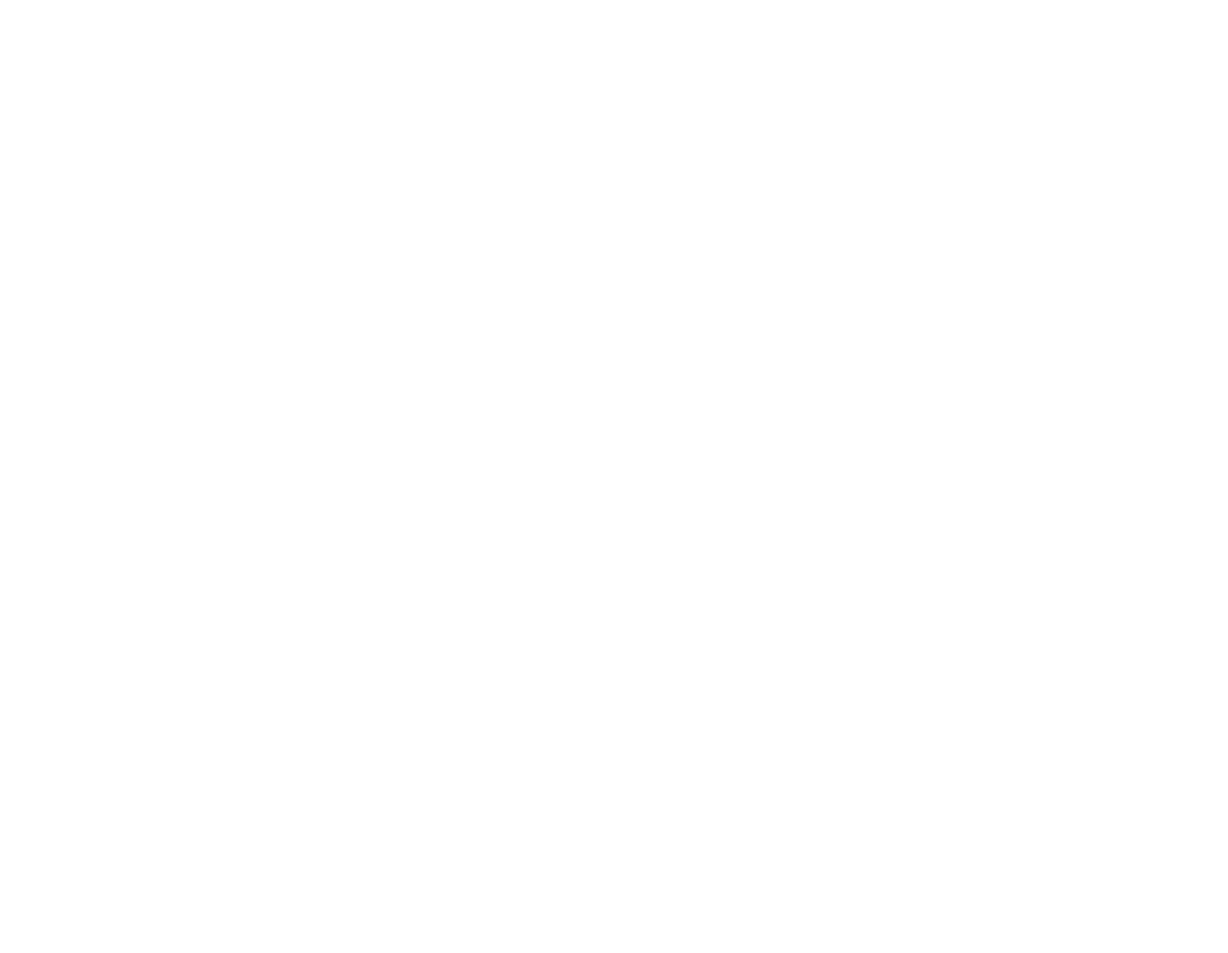
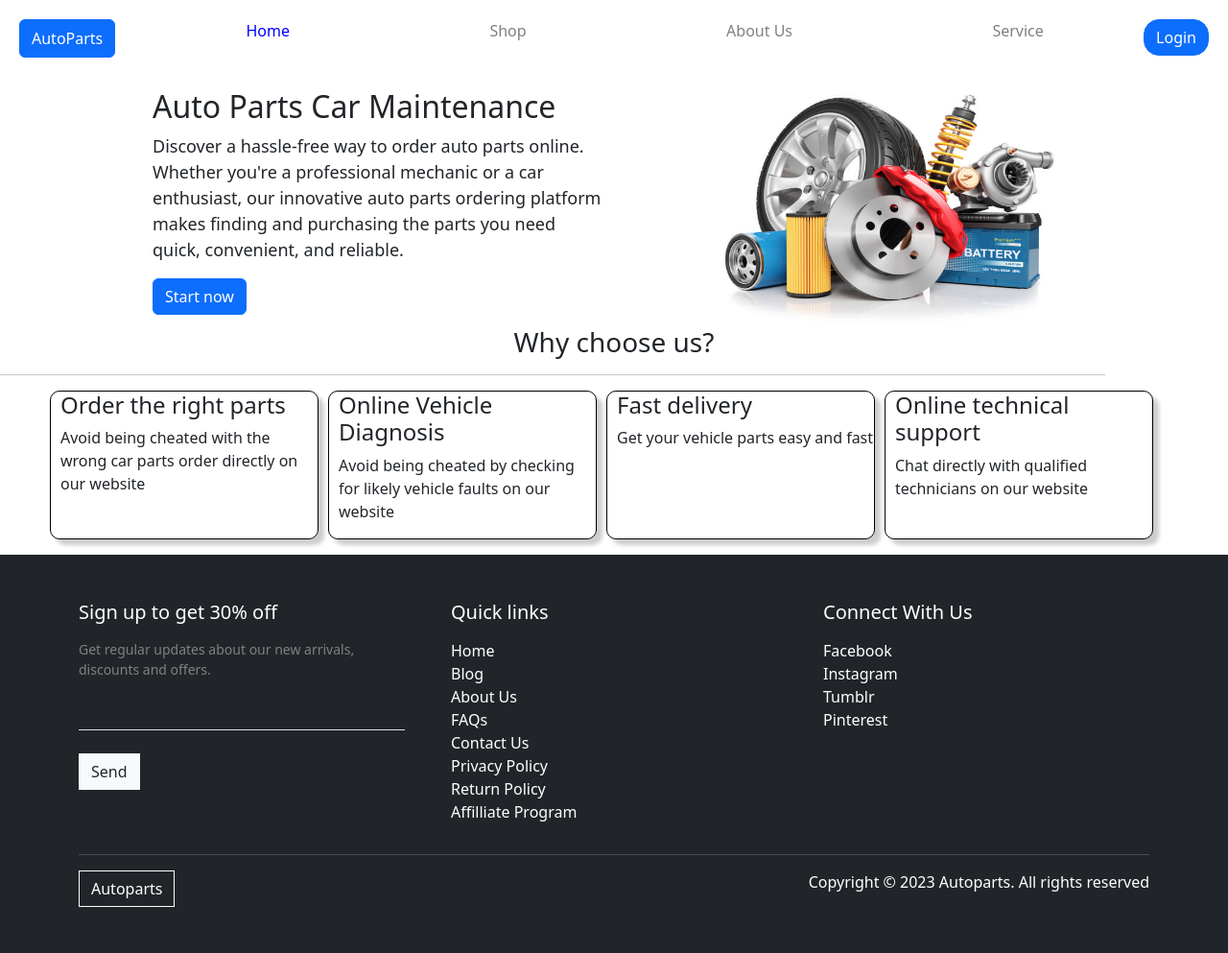
Before and after one commit to Dufuna-CodeCamp/june2023hack2, a plain HTML site: page index.html in a window 1280 px wide. Shown: the whole page at 96% size. Before the commit the page ends 800 px from the top, so only its background shows below. Drawn offline with nearby package versions, Linux system fonts and the light colour scheme.

Commit message:
updating development

```diff
--- a/index.html
+++ b/index.html
@@ -0,0 +1,128 @@
+<!DOCTYPE html>
+<html lang="en">
+<head>
+    <meta charset="UTF-8">
+    <meta name="viewport" content="width=device-width, initial-scale=1.0">
+    <link rel="stylesheet" href="style.css">
+    <link href="https://cdn.jsdelivr.net/npm/bootstrap@5.3.0/dist/css/bootstrap.min.css" rel="stylesheet" integrity="sha384-9ndCyUaIbzAi2FUVXJi0CjmCapSmO7SnpJef0486qhLnuZ2cdeRhO02iuK6FUUVM" crossorigin="anonymous">
+    <title>AutoParts</title>
+</head>
+
+<body>
+    <header>
+        <div class="flex-header">
+            <button class="btn btn-primary rounded-2">AutoParts</button>
+            <ul class="flex-right">
+                <a href="#">
+                    <li class="blue">Home</li>
+                </a>
+                <a href="#">
+                    <li class="gray">Shop</li>
+                </a>
+                <a href="#">
+                    <li class="gray">About Us</li>
+                </a>
+                <a href="#">
+                    <li class="gray">Service</li>
+                </a>
+            </ul>
+            <a href="login.html"><button class="btn btn-primary rounded-4">Login</button></a>
+        </div>
+    </header>
+
+    <div>
+        <div class="intro-container">
+            <div>
+                <h2>Auto Parts Car Maintenance</h2>
+                <p>
+                    Discover a hassle-free way to order auto parts online. Whether you're a professional mechanic or a car enthusiast, our innovative auto parts ordering platform makes finding and purchasing the parts you need quick, convenient, and reliable.
+                </p>
+                <a href="login.html"><button class="btn btn-primary rounded-2">Start now</button></a>
+            </div>
+            <div class="grid-item">
+                <img src="images/carparts.jpg" alt="carparts" class="header-image">
+            </div>
+        </div>
+    </div>
+
+    <h3 class="center">Why choose us?</h3>
+    <hr>
+
+    <div>
+        <ul class="choose-us">
+            <li>
+                <h4>Order the right parts</h4>
+                <p>
+                    Avoid being cheated with the wrong car parts order directly on our website
+                </p>
+            </li>
+
+            <li>
+                <h4>Online Vehicle Diagnosis</h4>
+                <p>
+                    Avoid being cheated by checking for likely vehicle faults on our website
+                </p>
+            </li>
+
+            <li>
+                <h4>Fast delivery</h4>
+                <p>
+                    Get your vehicle parts easy and fast
+                </p>
+            </li>
+
+            <li>
+                <h4>Online technical support</h4>
+                <p>
+                    Chat directly with qualified technicians on our website
+                </p>
+            </li>
+        </ul>
+    </div>
+<div class="d-flex flex-column h-100">
+    <footer class="w-100 py-4 flex-shrink-0">
+        <div class="container py-4">
+            <div class="row gy-4 gx-5">
+                <div class="col-lg-4 col-md-6">
+                    <h5 class="text-white mb-3">Sign up to get 30% off</h5>
+                    <p class="small gray">Get regular updates about our new arrivals, discounts and offers.</p>
+                    <form action="#">
+                        <div class="mb-3">
+                            <input class="form-control border-0 border-bottom input-style rounded-0" type="text" placeholder="Email" aria-label="Email">
+                            <br>
+                            <button class="btn btn-light text-dark rounded-0" type="button">Send</button>
+                        </div>
+                    </form>
+                </div>
+                <div class="col-lg-4 col-md-6">
+                    <h5 class="text-white mb-3">Quick links</h5>
+                    <ul class="list-unstyled text-muted">
+                        <li><a href="#">Home</a></li>
+                        <li><a href="#">Blog</a></li>
+                        <li><a href="#">About Us</a></li>
+                        <li><a href="#">FAQs</a></li>
+                        <li><a href="#">Contact Us</a></li>
+                        <li><a href="#">Privacy Policy</a></li>
+                        <li><a href="#">Return Policy</a></li>
+                        <li><a href="#">Affilliate Program</a></li>
+                    </ul>
+                </div>
+                <div class="col-lg-4 col-md-6">
+                    <h5 class="text-white mb-3">Connect With Us</h5>
+                    <ul class="list-unstyled text-muted">
+                        <li><a href="#">Facebook</a></li>
+                        <li><a href="#">Instagram</a></li>
+                        <li><a href="#">Tumblr</a></li>
+                        <li><a href="#">Pinterest</a></li>
+                    </ul>
+                </div>
+            </div>
+            <hr class="hr-custom-color">
+            <button class="btn btn-dark text-white rounded-0 custom-button">Autoparts</button>
+            <p class="text-white force-text-right"> Copyright &copy; 2023 Autoparts. All rights reserved </p>
+        </div>
+    </footer>
+</div>
+<script src="https://cdn.jsdelivr.net/npm/bootstrap@5.3.0/dist/js/bootstrap.bundle.min.js" integrity="sha384-geWF76RCwLtnZ8qwWowPQNguL3RmwHVBC9FhGdlKrxdiJJigb/j/68SIy3Te4Bkz" crossorigin="anonymous"></script>
+</body>
+</html>
--- a/style.css
+++ b/style.css
@@ -12,10 +12,14 @@ body {
   .form-group {
     margin-bottom: 20px;
   }
+  .switch-link {
+    color: black !important;
+  }
 
   .flex-right {
     float: right;
     text-align: right;
+    align-items: center;
   }
   .form-group label {
     display: block;
@@ -121,6 +125,7 @@ body {
   .choose-us li {
     border: 1px solid black;
     border-radius: 10px;
+    box-shadow: 6px 6px 4px rgba(0, 0, 0, 0.2);
     padding-left: 10px;
   }
 
@@ -176,3 +181,71 @@ body {
     column-gap: 30px;
     row-gap: 10px;
   }
+
+/* Footer Styling */
+.text-small {
+  font-size: 0.9rem;
+}
+
+a {
+  color: inherit;
+  text-decoration: none;
+  transition: all 0.3s;
+}
+
+a:hover, a:focus {
+  text-decoration: none;
+}
+
+.form-control {
+  background: #212529;
+  border-color: #545454;
+}
+
+.form-control:focus {
+  background: #212529;
+}
+
+footer {
+  background: #212529;
+}
+
+.gray {
+  color: gray;
+}
+
+.hr-custom-color{
+  border-color: #ccc;
+  width: 100%;
+}
+.input-style {
+  background-color: #212529 !important;
+}
+
+.custom-button {
+  border-color: white !important;
+  border-style: double !important;
+}
+
+a {
+  text-decoration: none !important;
+  color: white !important;
+}
+
+.force-text-right {
+  text-align: right !important;
+  display: inline;
+  float: right;
+}
+
+/* style for login/sign-up page */
+
+.black-text {
+  color: white!important;
+}
+
+.image {
+  background-image: url('/images/types_of_auto_parts.jpg');
+  background-size: cover;
+  backdrop-filter: blur(10px);
+}
```
Also changed, not shown: login.html (+5 -4 lines).
